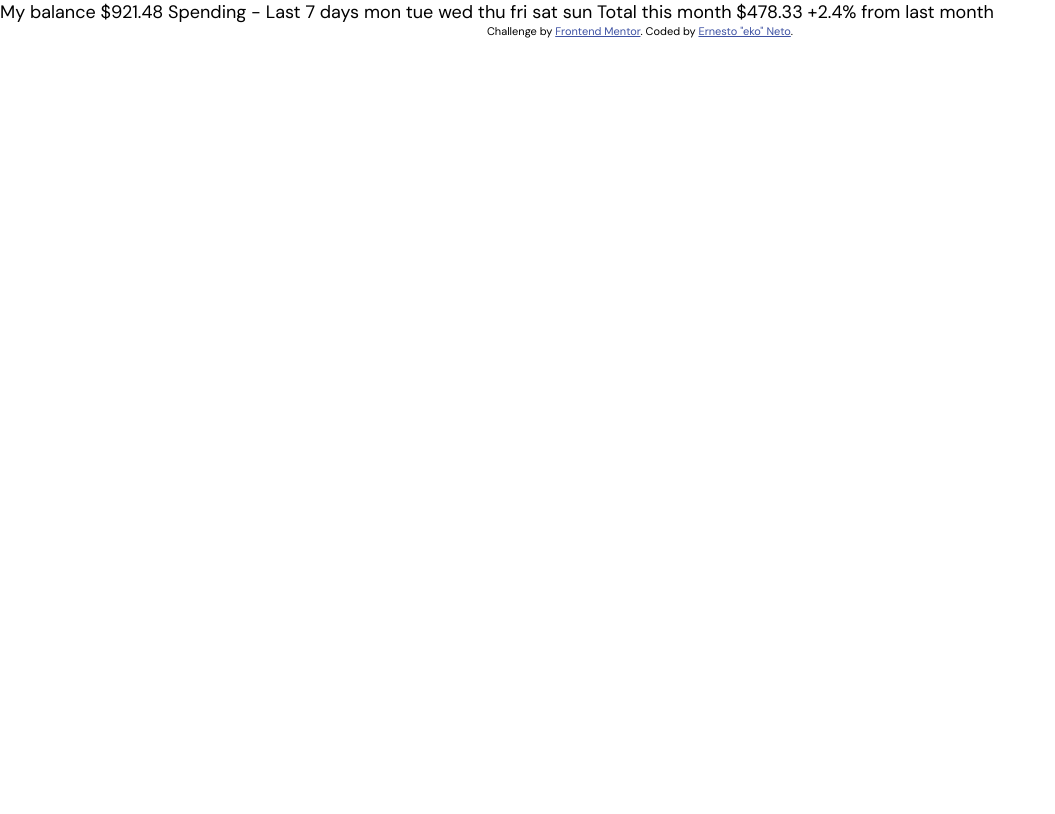
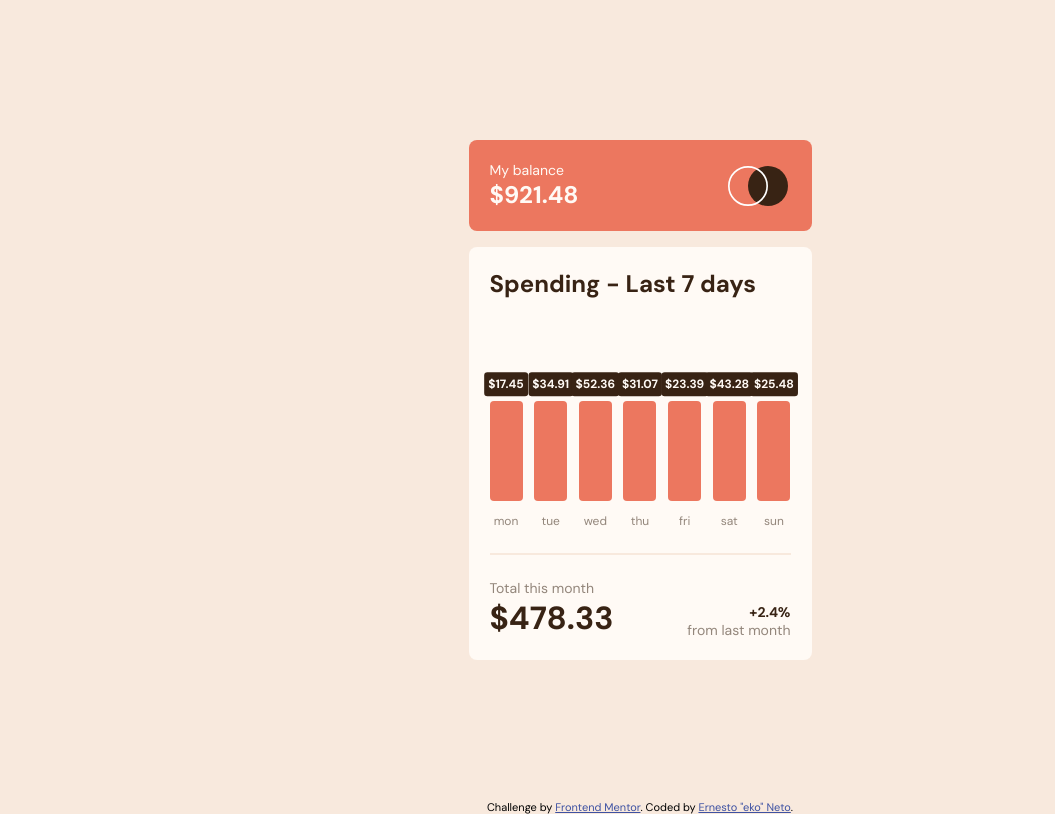
Before and after one commit to ernestoborges/frondendMentor-08, a plain HTML site: page index.html in a window 1280 px wide. Shown: the whole page, without its empty margins (0-1055 px from the left). Drawn offline with nearby package versions, Linux system fonts and the light colour scheme.

Commit message:
Add files via upload

```diff
--- a/css/styles.css
+++ b/css/styles.css
@@ -23,4 +23,150 @@
 body {
     font-size: 1.125rem;
     font-family: "DM Sans";
+    background-color: var(--cream);
+    display: flex;
+    flex-direction: column;
+    justify-content: center;
+    align-items: center;
 }
+
+main {
+    height: 100vh;
+    display: flex;
+    align-items: center;
+}
+
+hr {
+    width: 100%;
+    border: 1px solid var(--cream);
+    margin: 1.5rem 0;
+}
+
+h1 {
+    font-size: 0.875rem;
+    font-weight: 400;
+}
+
+.container {
+    width: 375px;
+    padding: 1rem;
+}
+
+.card {
+    display: flex;
+    flex-direction: column;
+    gap: 1rem;
+}
+
+.card-title {
+    background-color: var(--soft-red);
+    display: flex;
+    justify-content: space-between;
+    padding: 1.313rem;
+    border-radius: 0.5rem;
+    color: var(--very-pale-orange);
+}
+
+.card-title output {
+    font-size: 1.5rem;
+    font-weight: 700;
+}
+
+.card-title img {
+    width: 60px;
+    height: 40px;
+    margin: auto 3px auto 0;
+}
+
+.card-body {
+    width: 100%;
+    background-color: var(--very-pale-orange);
+    display: flex;
+    flex-direction: column;
+    justify-content: space-between;
+    align-items: flex-start;
+    padding: 1.313rem;
+    border-radius: 0.5rem;
+}
+
+.chart-article {
+    width: 100%;
+}
+
+.chart-article h1 {
+    font-size: 1.5rem;
+    font-weight: 700;
+    color: var(--dark-brown);
+}
+
+.chart-container {
+    display: flex;
+    justify-content: space-between;
+    height: 230px;
+}
+
+.chart-item {
+    width: 33px;
+    text-align:center;
+    display: flex;
+    flex-direction: column;
+    justify-content: flex-end;
+}
+
+.item-bar {
+    height: 100px;
+    background-color: var(--soft-red);
+    border-radius: 0.25rem;
+}
+
+.chart-item span{
+    visibility: visible;
+    position: absolute;
+    transform: translate(-50%,-120%);
+    font-size: 0.75rem;
+    font-weight: 700;
+    background-color: var(--dark-brown);
+    color: var(--very-pale-orange);
+    border-radius: 0.2rem;
+    padding: 0.25rem;
+}
+
+.chart-item p {
+    font-size: 0.75rem;
+    color: var(--medium-brown);
+    margin: 0.75rem 0 0 0;
+}
+
+
+.card-footer {
+    width: 100%;
+    display: flex;
+    justify-content: space-between;
+}
+
+.card-footer div {
+    color: var(--medium-brown);
+    display: flex;
+    flex-direction: column;
+    justify-content: flex-end;
+}
+
+.card-footer div:first-child{
+   text-align: left;
+}
+
+.card-footer div:first-child output{
+    font-size: 2rem;
+    font-weight: 700;
+    color: var(--dark-brown);
+}
+
+.card-footer div:nth-child(2){
+    text-align: right;
+}
+
+.card-footer div:nth-child(2) output{
+    font-size: 0.875rem;
+    font-weight: 700;
+    color: var(--dark-brown);
+}
--- a/index.html
+++ b/index.html
@@ -6,34 +6,93 @@
 
   <link rel="icon" type="image/png" sizes="32x32" href="./images/favicon-32x32.png">
   <script type="text/javascript" src="http://ajax.googleapis.com/ajax/libs/jquery/1.6.2/jquery.min.js"> </script>
-  <script type="text/javascript" src="data.json"></script>
 
   <title>Frontend Mentor | Expenses chart component</title>
   <link rel="stylesheet" type="text/css" href="css/styles.css">
 </head>
 <body>
   <main>
-
+    <div class="container">
+      <article class="card">
+        <header class="card-title">
+          <div>
+            <h1>My balance</h1>
+            <output>$921.48</output>
+          </div>
+          <img src="images/logo.svg">
+        </header>
+        <div class="card-body">
+          <article class="chart-article">
+            <header class="chart-title">
+              <h1>Spending - Last 7 days</h1>
+            </header>
+            <div class="chart-container">
+              <div class="chart-item mon">
+                <div>
+                  <span class="item-value">$17.45</span>
+                </div>
+                <div class="item-bar"></div>
+                <p>mon</p>
+              </div>
+              <div class="chart-item tue">
+                <div>
+                  <span class="item-value">$34.91</span>
+                </div>
+                <div class="item-bar"></div>
+                <p>tue</p>
+              </div>
+              <div class="chart-item wed">
+                <div>
+                  <span class="item-value">$52.36</span>
+                </div>
+                <div class="item-bar"></div>
+                <p>wed</p>
+              </div>
+              <div class="chart-item thu">
+                <div>
+                  <span class="item-value">$31.07</span>
+                </div>
+                <div class="item-bar"></div>
+                <p>thu</p>
+              </div>
+              <div class="chart-item fri">
+                <div>
+                  <span class="item-value">$23.39</span>
+                </div>
+                <div class="item-bar"></div>
+                <p>fri</p>
+              </div>
+              <div class="chart-item sat">
+                <div>
+                  <span class="item-value">$43.28</span>
+                </div>
+                <div class="item-bar"></div>
+                <p>sat</p>
+              </div>
+              <div class="chart-item sun">
+                <div>
+                  <span class="item-value">$25.48</span>
+                </div>
+                <div class="item-bar"></div>
+                <p>sun</p>
+              </div>
+            </div>
+          </article>
+          <hr>
+          <footer class="card-footer">
+            <div>
+              <h1>Total this month</h1>
+              <output>$478.33</output>
+            </div>
+            <div>
+              <output>+2.4%</output>
+              <h1>from last month</h1>
+            </div>
+          </footer>
+        </div>
+      </article>
+    </div>
   </main>
-
-  My balance
-  $921.48
-
-  Spending - Last 7 days
-
-  mon
-  tue
-  wed
-  thu
-  fri
-  sat
-  sun
-
-  Total this month
-  $478.33
-
-  +2.4%
-  from last month
 
   <footer>
     <div class="attribution">
@@ -42,6 +101,8 @@
     </div>
   </footer>
 
-<script type="text/javascript" src="index.js"></script>
+  <script type="text/javascript" src="script/data.json"></script>
+  <script data-main="script/config" src="script/require.js"></script>
+  <script type="text/javascript" src="script/index.js"></script>
 </body>
 </html>
--- /dev/null
+++ b/script/data.json
@@ -0,0 +1,30 @@
+[
+    {
+      "day": "mon",
+      "amount": 17.45
+    },
+    {
+      "day": "tue",
+      "amount": 34.91
+    },
+    {
+      "day": "wed",
+      "amount": 52.36
+    },
+    {
+      "day": "thu",
+      "amount": 31.07
+    },
+    {
+      "day": "fri",
+      "amount": 23.39
+    },
+    {
+      "day": "sat",
+      "amount": 43.28
+    },
+    {
+      "day": "sun",
+      "amount": 25.48
+    }
+]
--- /dev/null
+++ b/script/index.js
@@ -0,0 +1,61 @@
+async function fetchChartData(){
+  const chartFetch = await fetch("./data.json");
+  const data = await chartFetch.json();
+}
+
+// fetchChartData();
+// console.log(chartData);
+
+// const data = [
+//     {
+//       "day": "mon",
+//       "amount": 17.45
+//     },
+//     {
+//       "day": "tue",
+//       "amount": 34.91
+//     },
+//     {
+//       "day": "wed",
+//       "amount": 52.36
+//     },
+//     {
+//       "day": "thu",
+//       "amount": 31.07
+//     },
+//     {
+//       "day": "fri",
+//       "amount": 23.39
+//     },
+//     {
+//       "day": "sat",
+//       "amount": 43.28
+//     },
+//     {
+//       "day": "sun",
+//       "amount": 25.48
+//     }
+// ]
+
+const chartItem = document.querySelectorAll(".chart-item");
+for(let i=0; i<chartItem.length; i++){
+
+  chartItem[i].getElementsByClassName("item-bar")[0].style.height = (data[i].amount) * 2 +"px";
+  chartItem[i].getElementsByTagName("p")[0].innerHTML = data[i].day;
+
+  chartItem[i].addEventListener("mouseover", function(){
+    this.getElementsByClassName("item-bar")[0].style.opacity = "0.7";
+    this.getElementsByClassName("item-value")[0].style.visibility = "visible";
+    this.style.cursor = "pointer";
+  });
+  chartItem[i].addEventListener("mouseout", function(){
+    this.getElementsByClassName("item-bar")[0].style.opacity = "1";
+    this.getElementsByClassName("item-value")[0].style.visibility = "hidden";
+  });
+  chartItem[i].addEventListener("click", function(){
+    for(let j = 0; j < chartItem.length; j++){
+      chartItem[j].getElementsByClassName("item-bar")[0].style.background = "var(--soft-red)"
+    };
+    this.getElementsByClassName("item-bar")[0].style.background = "var(--cyan)";
+  });
+}
```
